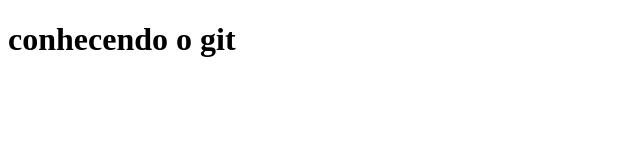
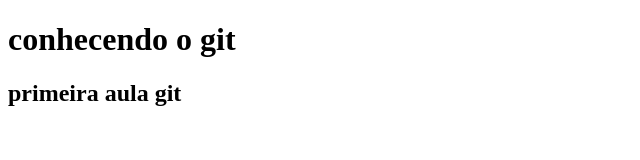
Before and after one commit to rafaeldebortoli/aulagit, a plain HTML site: page index.html in a window 1280 px wide. Shown: the whole page, without its empty margins (0-640 px from the left). Drawn offline with Linux system fonts and the light colour scheme.

Commit message:
Update index.html

```diff
--- a/index.html
+++ b/index.html
@@ -8,5 +8,6 @@
 </head>
 <body>
     <h1>conhecendo o git</h1>
+    <h2>primeira aula git</h2>
 </body>
 </html>
```
